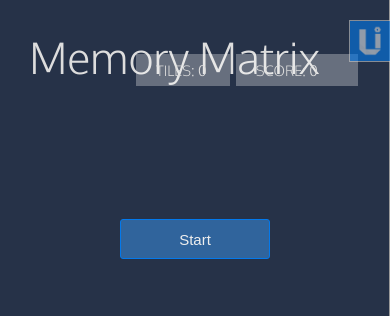
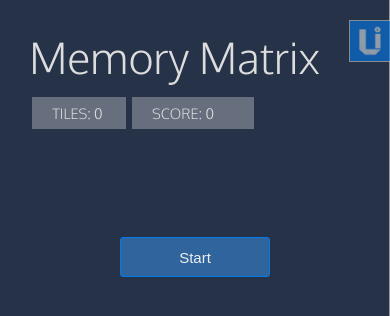
Before and after one commit to litopia/100-projects, a plain HTML site: page Project-4-Memory/index.html in a window 390 px wide. Shown: the top 316 px of the page. Drawn offline with nearby package versions, Linux system fonts and the light colour scheme.

Commit message:
Fix the css style when screen is smaller than 600 px

```diff
--- a/Project-4-Memory/_notes/dwsync.xml
+++ b/Project-4-Memory/_notes/dwsync.xml
@@ -1,9 +1,9 @@
 <?xml version="1.0" encoding="utf-8" ?>
 <dwsync>
-<file name="style.css" server="liliplay.cloudapp.net//var/www/100-projects/" local="3468792169" remote="318763443861692007" Dst="-1" />
+<file name="style.css" server="liliplay.cloudapp.net//var/www/100-projects/" local="3468799705" remote="318763443861696503" Dst="-1" />
 <file name="nav.js" server="liliplay.cloudapp.net//var/www/100-projects/" local="3467846075" remote="318763443861692010" Dst="-1" />
 <file name=".DS_Store" server="liliplay.cloudapp.net//var/www/100-projects/" local="3468428358" remote="318763443861692007" Dst="-1" />
 <file name="function.js" server="liliplay.cloudapp.net//var/www/100-projects/" local="3468791946" remote="318763443861692007" Dst="-1" />
-<file name="index.html" server="liliplay.cloudapp.net//var/www/100-projects/" local="3468792117" remote="318763443861692007" Dst="-1" />
+<file name="index.html" server="liliplay.cloudapp.net//var/www/100-projects/" local="3468797276" remote="318763443861693849" Dst="-1" />
 <file name="info.txt" server="liliplay.cloudapp.net//var/www/100-projects/" local="3467761750" remote="318763443861692012" Dst="-1" />
 </dwsync>
--- a/Project-4-Memory/style.css
+++ b/Project-4-Memory/style.css
@@ -184,3 +184,17 @@ td.cell{
 	font-size: 1.25em;
 	font-weight: 400;
 }
+
+@media (max-width: 700px){
+	#header > #scoreBoard {
+		  display: block;
+		  right: auto;
+		  position: relative;
+		  bottom: auto;
+    }
+
+	#header > h2{
+		display: block;
+	}
+
+}
```
Also changed, not shown: Project-4-Memory/index.html (+2 -0 lines).
